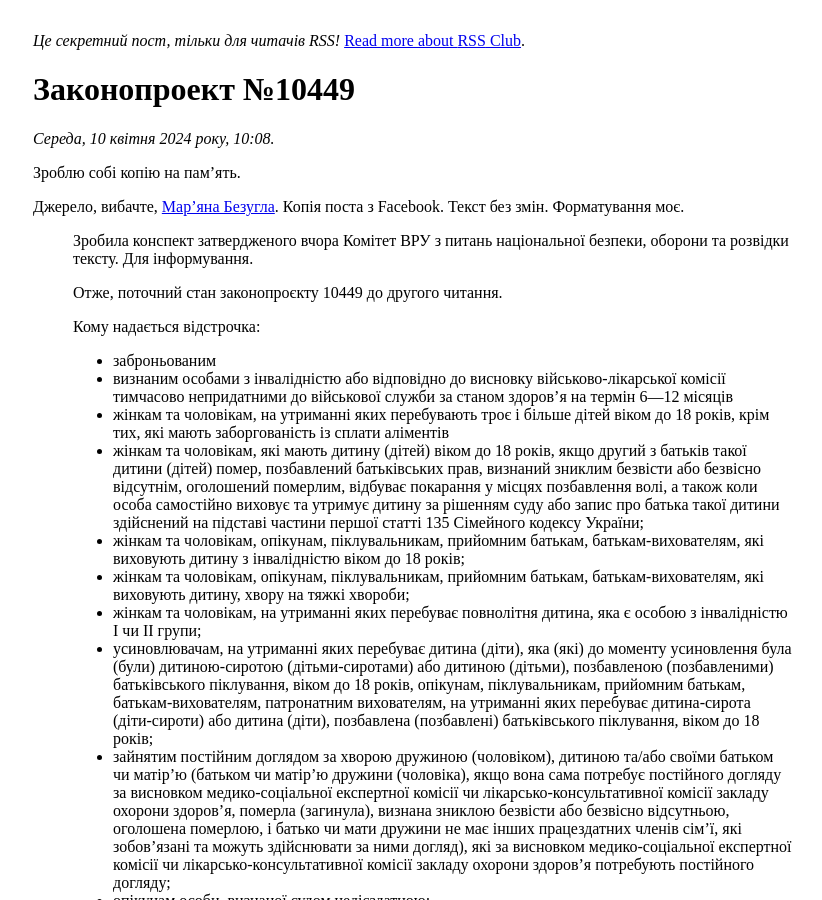
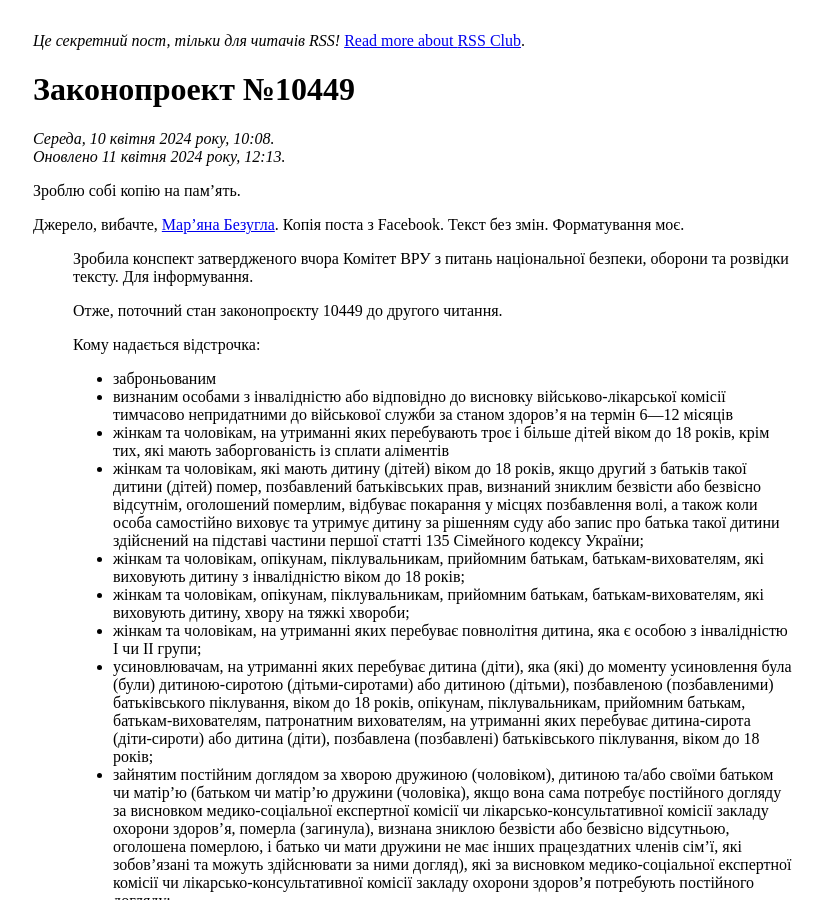
Before and after one commit to dk487/test.de.co.ua, a Jekyll site: the page built from _posts/2024/2024-04-10-10449.md, in a window 1280 px wide and 900 px high. Shown: the whole window, without its empty margins (207-1029 px from the left). Built offline with Jekyll 4.4.1, drawn with Linux system fonts in a browser that asks for light colours.

Commit message:
Fix mtime

```diff
--- a/_posts/2024/2024-04-10-10449.md
+++ b/_posts/2024/2024-04-10-10449.md
@@ -1,7 +1,7 @@
 ---
 title: Законопроект №10449
 date: 2024-04-10 13:08:11 +03:00
-mtime: 2024-04-10 13:28:22 +03:00
+mtime: 2024-04-11 12:13:14 +03:00
 opengraph_generator:
   template: clickbait01
   label_row1: Законопроект
```
